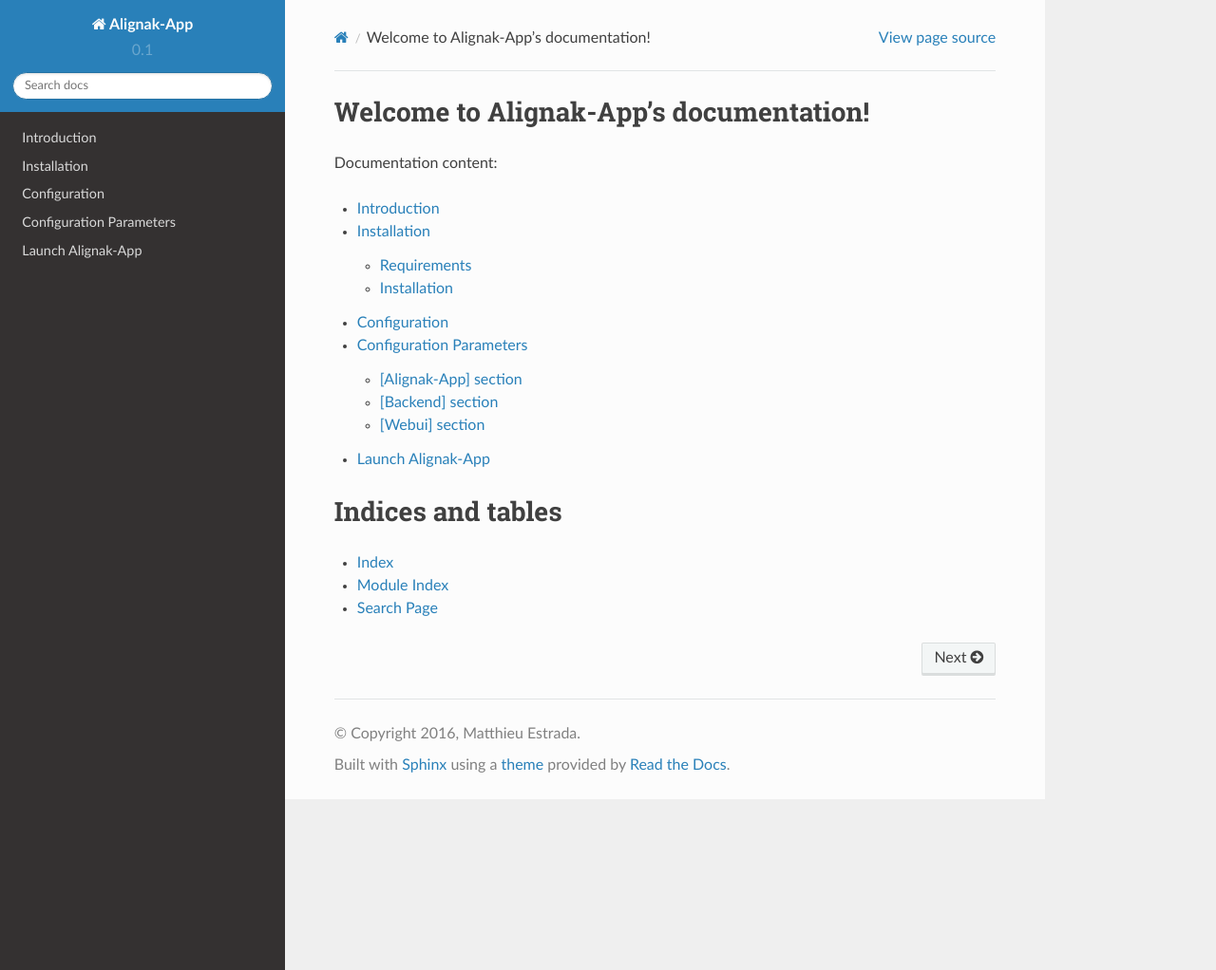
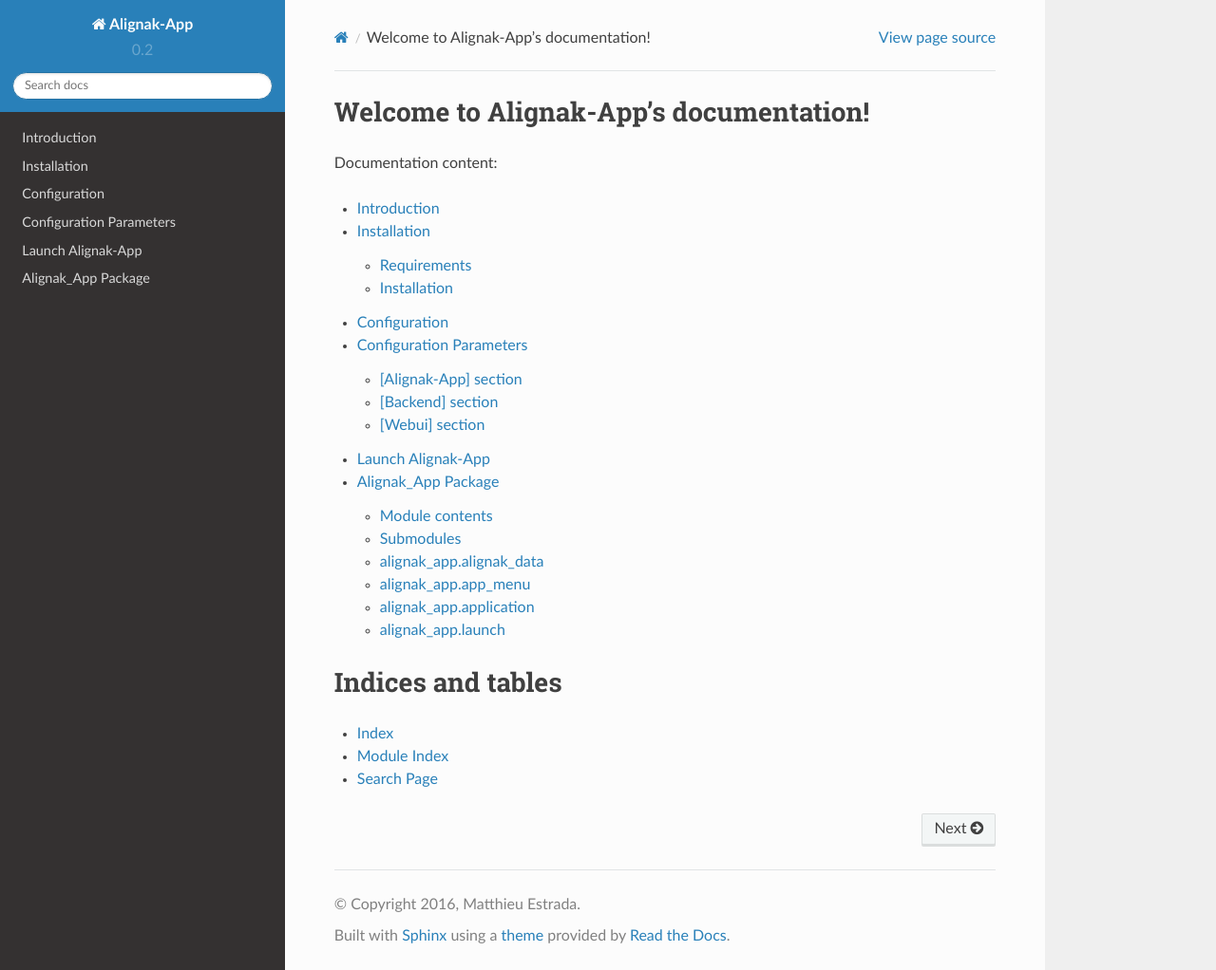
Before and after one commit to Alignak-monitoring-contrib/alignak-app, a Sphinx documentation site: the page built from docs/index.rst, in a window 1280 px wide and 1022 px high. Shown: the whole window at 95% size. Built offline with Sphinx 7.4.7 and the Read the Docs theme 2.0.0, drawn with Linux system fonts in a browser that asks for light colours.

Commit message:
Update docs for all classes
Add module documentation too

```diff
--- a/alignak_app/__init__.py
+++ b/alignak_app/__init__.py
@@ -22,7 +22,9 @@
 """
     Alignak App
 
-    This module is an Alignak App Indicator
+    This module is an appindicator for Alignak.
+
+    Application notify you when you have hosts / services DOWN. You'll be notified on your desktop and you can reach your Hosts and Services on your WebUI from this application.
 """
 
 # Application version and manifest
--- /dev/null
+++ b/docs/alignak_app.rst
@@ -0,0 +1,47 @@
+.. _alignak_app:
+
+Alignak_App Package
+===================
+
+Module contents
+---------------
+
+.. automodule:: alignak_app
+    :members:
+    :undoc-members:
+    :show-inheritance:
+
+Submodules
+----------
+
+alignak_app.alignak_data
+------------------------
+
+.. automodule:: alignak_app.alignak_data
+    :members:
+    :undoc-members:
+    :show-inheritance:
+
+alignak_app.app_menu
+--------------------
+
+.. automodule:: alignak_app.app_menu
+    :members:
+    :undoc-members:
+    :show-inheritance:
+
+alignak_app.application
+-----------------------
+
+.. automodule:: alignak_app.application
+    :members:
+    :undoc-members:
+    :show-inheritance:
+
+alignak_app.launch
+------------------
+
+.. automodule:: alignak_app.launch
+    :members:
+    :undoc-members:
+    :show-inheritance:
--- a/docs/conf.py
+++ b/docs/conf.py
@@ -16,9 +16,9 @@
 # add these directories to sys.path here. If the directory is relative to the
 # documentation root, use os.path.abspath to make it absolute, like shown here.
 #
-# import os
-# import sys
-# sys.path.insert(0, os.path.abspath('.'))
+import os
+import sys
+sys.path.insert(0, os.path.abspath('../'))
 
 # -- General configuration ------------------------------------------------
 
@@ -29,10 +29,11 @@
 # Add any Sphinx extension module names here, as strings. They can be
 # extensions coming with Sphinx (named 'sphinx.ext.*') or your custom
 # ones.
-extensions = []
+extensions = ['sphinx.ext.autodoc', 'sphinx.ext.intersphinx']
 
 # Add any paths that contain templates here, relative to this directory.
 templates_path = ['_templates']
+intersphinx_mapping = {'python': ('https://docs.python.org/3', None)}
 
 # The suffix(es) of source filenames.
 # You can specify multiple suffix as a list of string:
@@ -57,9 +58,9 @@
 # built documents.
 #
 # The short X.Y version.
-version = u'0.1'
+version = u'0.2'
 # The full version, including alpha/beta/rc tags.
-release = u'0.1.0'
+release = u'0.2.0'
 
 # The language for content autogenerated by Sphinx. Refer to documentation
 # for a list of supported languages.
--- a/docs/index.rst
+++ b/docs/index.rst
@@ -15,6 +15,7 @@
    install
    config
    launch
+   alignak_app
 
 
 Indices and tables
```
Also changed, not shown: 4 other files.
